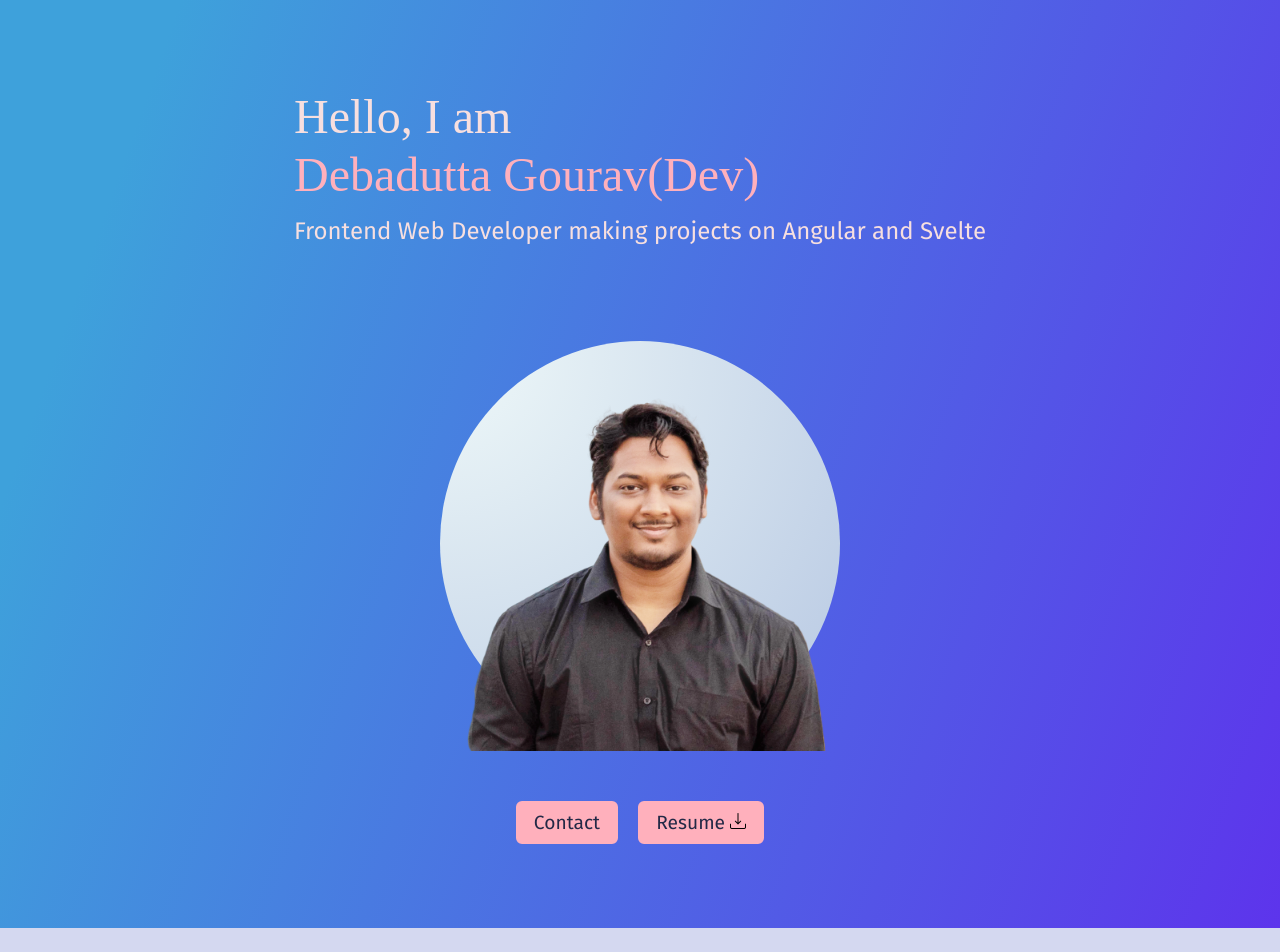
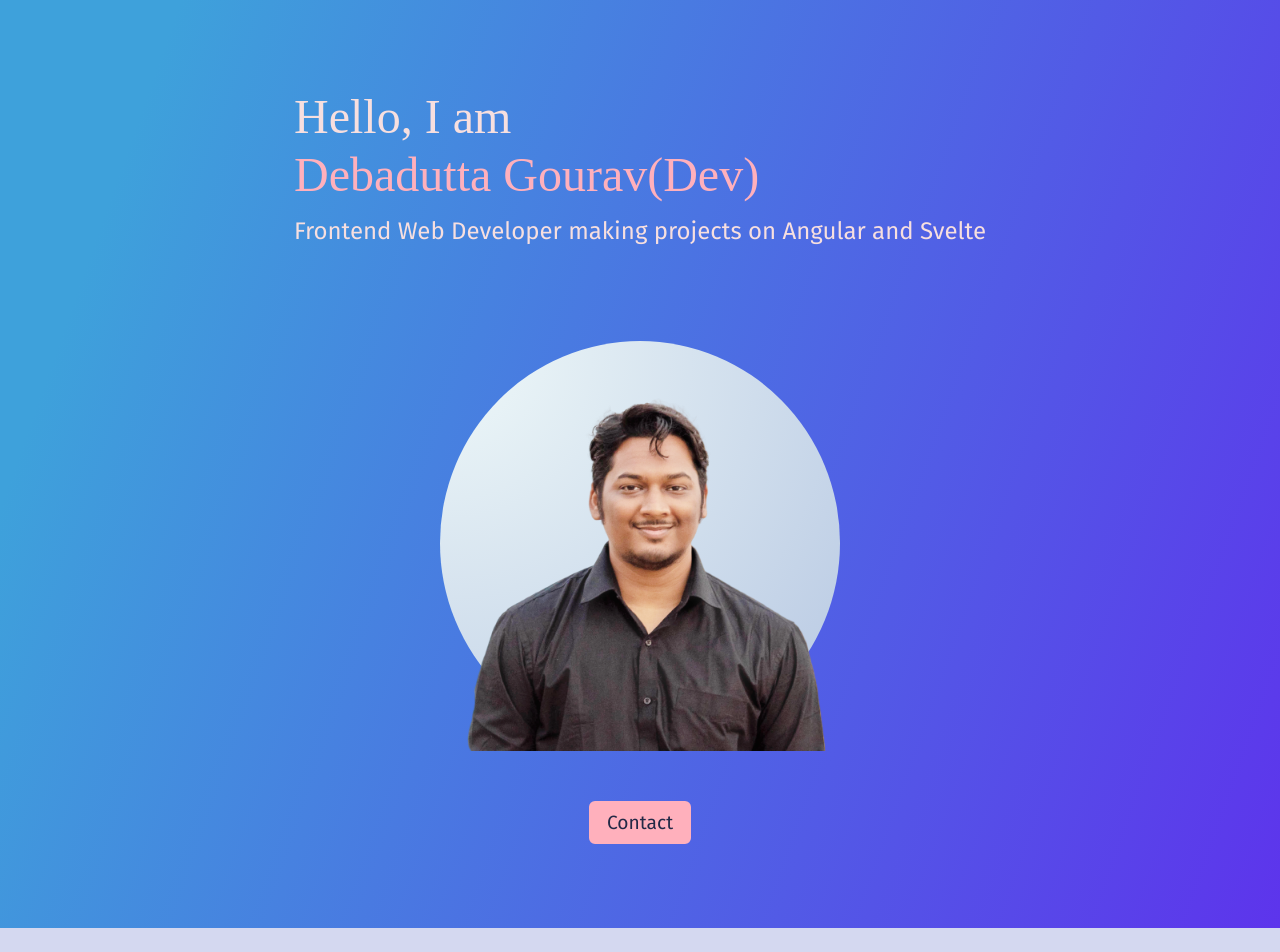
Before and after one commit to devgourav/portfolio, a Svelte app: page / in a window 1280 px wide. Shown: the top 952 px of the page. Built offline with nearby package versions, Linux system fonts and the light colour scheme; a web font is replaced by a local one.

Commit message:
Update Home.svelte
Hide Resume Button until I add a proper resume

```diff
--- a/src/Home.svelte
+++ b/src/Home.svelte
@@ -29,12 +29,12 @@
     <div class="btn-container">
       <button class="solid-btn" on:click={scrollToBottom}>Contact</button>
 
-      <a href={resume} download>
+<!--       <a href={resume} download>
         <button class="solid-btn download-btn">
           <span>Resume</span>
           <img src={download} alt="Download Resume" />
         </button>
-      </a>
+      </a> -->
     </div>
   </div>
 
```
